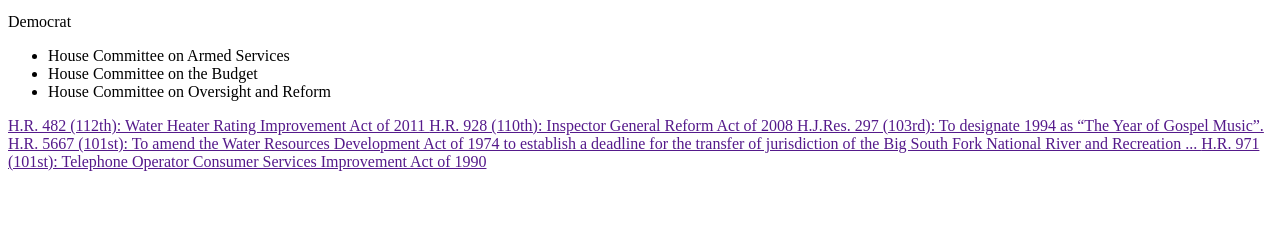
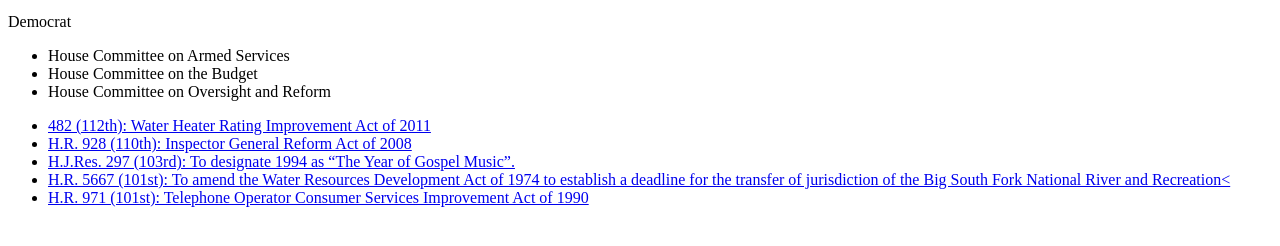
Before and after one commit to TrinityChristiana/nss-html-components-practice, a plain HTML site: page index.html in a window 1280 px wide. Shown: the part 408-654 px from the top of the page. Drawn offline with Linux system fonts and the light colour scheme.

Commit message:
Updated README.md, added comments to index.html

```diff
--- a/index.html
+++ b/index.html
@@ -7,12 +7,19 @@
     <title>Document</title>
 </head>
 <body>
+    <!-- Main element for Main Representative -->
     <article id="main-rep">
+        <!-- Basic Info about main rep -->
         <section>
+            <!-- Name of rep -->
             <h2 class="main-rep__name">Jim Cooper</h2>
+            <!-- Image of main rep -->
             <img src="https://www.govtrack.us/static/legislator-photos/400081-200px.jpeg" alt="picture of Jim Cooper">
+            <!-- District info -->
             <p class="main-rep__discticy-info">Cooper is the representative for Tennessee’s 5th congressional district.</p>
+            <!-- Rep's political affillation -->
             <p class="main-rep__political-affiliation">Democrat</p>
+            <!-- List of committes rep has served on -->
             <section class="main-rep__committees">
                 <ul>
                     <li>House Committee on Armed Services</li>
@@ -20,17 +27,21 @@
                     <li>House Committee on Oversight and Reform</li>
                 </ul>
             </section>
+            <!-- Links to Legislation rep has enacted -->
             <section class="main-rep__legistation">
-                <a href="">H.R. 482 (112th): Water Heater Rating Improvement Act of 2011
-                </a>
-                <a href="">H.R. 928 (110th): Inspector General Reform Act of 2008
-                </a>
-                <a href="">H.J.Res. 297 (103rd): To designate 1994 as “The Year of Gospel Music”.
-                </a>
-                <a href="">H.R. 5667 (101st): To amend the Water Resources Development Act of 1974 to establish a deadline for the transfer of jurisdiction of the Big South Fork National River and Recreation ...
-                </a>
-                <a href="">H.R. 971 (101st): Telephone Operator Consumer Services Improvement Act of 1990
-                </a>
+                <ul>
+                    <li><a href="https://www.govtrack.us/congress/bills/112/hr482">482 (112th): Water Heater Rating Improvement Act of 2011
+                    </a></li>
+                    <li><a href="https://www.govtrack.us/congress/bills/110/hr928">H.R. 928 (110th): Inspector General Reform Act of 2008
+                    </a></li>
+                    <li><a href="https://www.govtrack.us/congress/bills/103/hjres297">H.J.Res. 297 (103rd): To designate 1994 as “The Year of Gospel Music”.
+                    </a></li>
+                    <li><a href="https://www.govtrack.us/congress/bills/101/hr5667">H.R. 5667 (101st): To amend the Water Resources Development Act of 1974 to establish a deadline for the transfer of jurisdiction of the Big South Fork National River and Recreation<
+                    </a></li>
+                    <li><a href="https://www.govtrack.us/congress/bills/101/hr971">H.R. 971 (101st): Telephone Operator Consumer Services Improvement Act of 1990
+                    </a></li>
+                </ul>
+
             </section>
         </section>
     </article>
```
Also changed, not shown: 1 other file.
